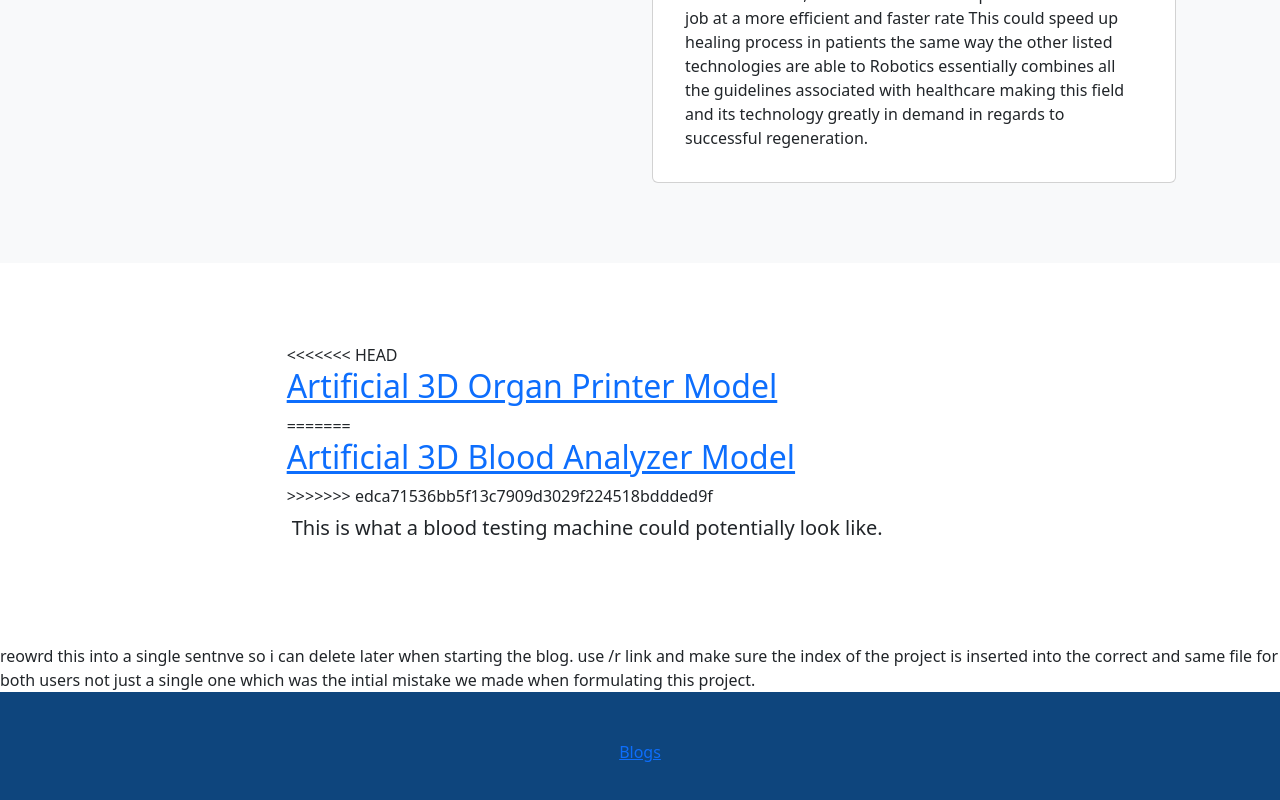
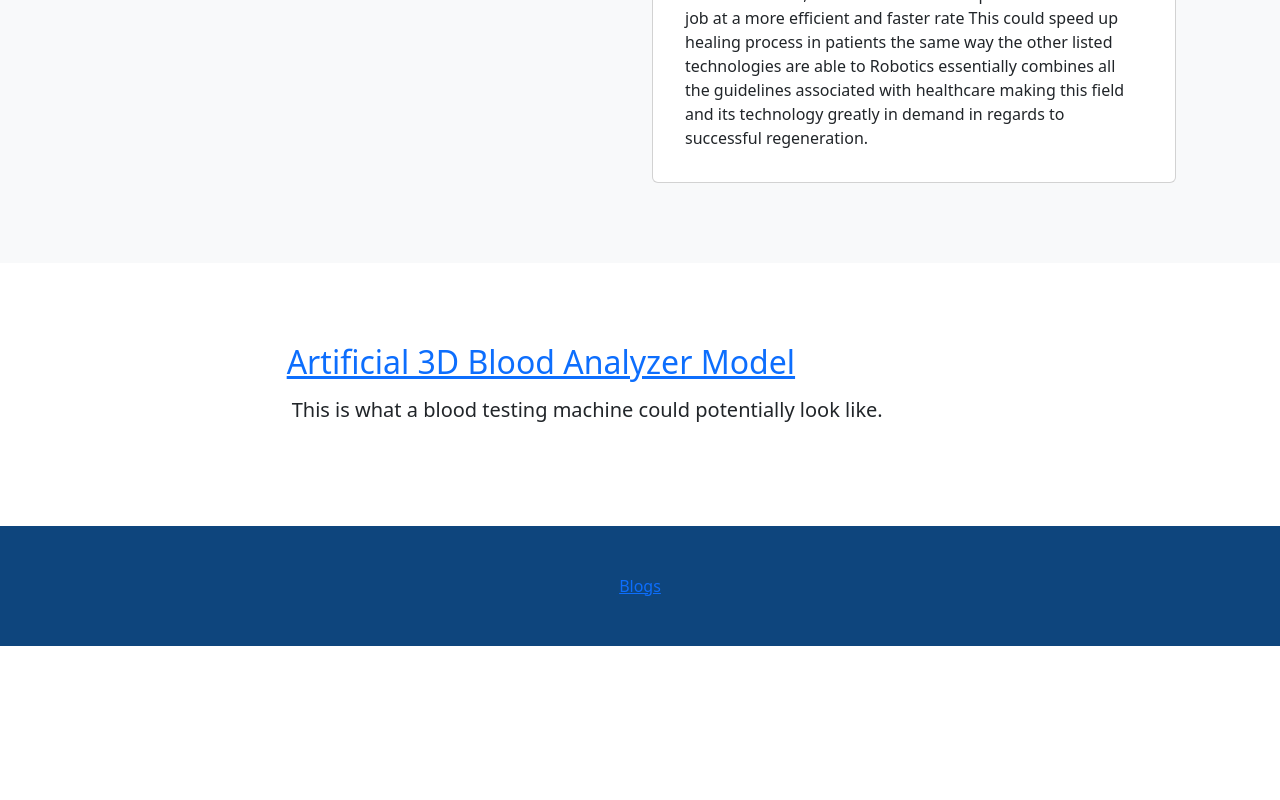
Before and after one commit to dildoran2195/medicalproject, a plain HTML site: page index.html in a window 1280 px wide. Shown: the part 2243-3043 px from the top of the page. After the commit the page ends 2889 px from the top, so only its background shows below. Drawn offline with nearby package versions, Linux system fonts and the light colour scheme; a script that the page names is missing.

Commit message:
fix html + link

```diff
--- a/index.html
+++ b/index.html
@@ -114,19 +114,12 @@
             <div class="container px-4">
                 <div class="row gx-4 justify-content-center">
                     <div class="col-lg-8">
-<<<<<<< HEAD
-                        <h2> <a href="https://dildoran2195.github.io/js/medicalproject/tool/index.html">Artificial 3D Organ Printer Model</a></h2>
-=======
-                        <h2> <a href="https://github.com/dildoran2195/medicalproject/tool/index.html">Artificial 3D Blood Analyzer Model</a></h2>
->>>>>>> edca71536bb5f13c7909d3029f224518bddded9f
+                        <h2> <a href="https://github.com/dildoran2195/js/medicalproject/tool/index.html">Artificial 3D Blood Analyzer Model</a></h2>
                         <p class="lead"> This is what a blood testing machine could potentially look like. </p>
                     </div>
                 </div>
             </div>
         </section>
-
-reowrd this into a single sentnve so i can delete later when starting the blog.  use /r link and make sure the index of the project is inserted into the correct and same file for both users not just a single one which was the intial mistake we made when formulating this project.
-
 
 
 
```
